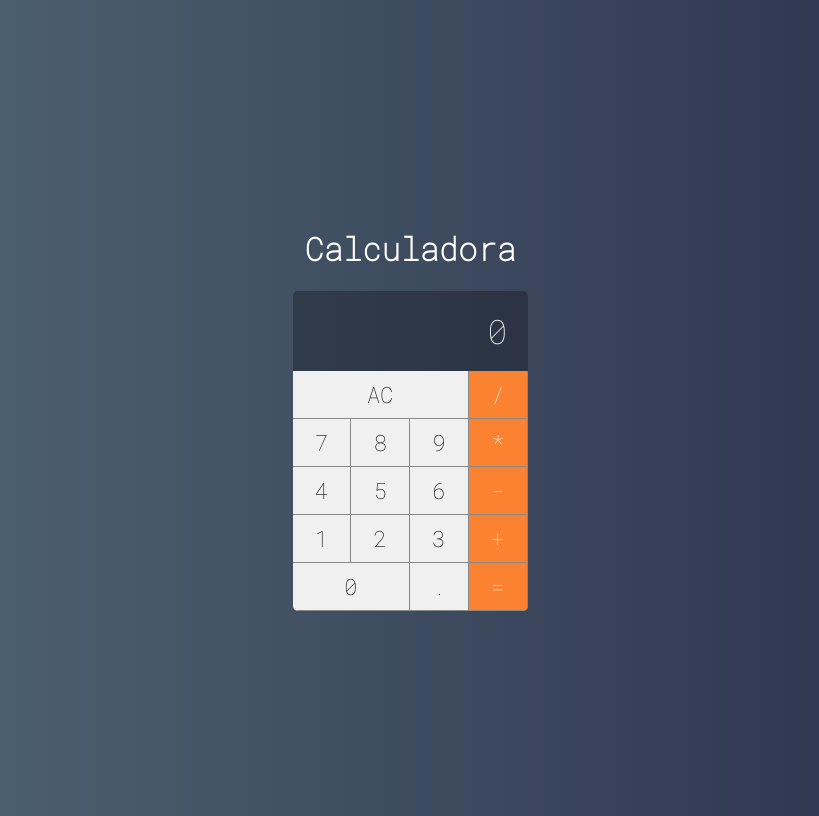
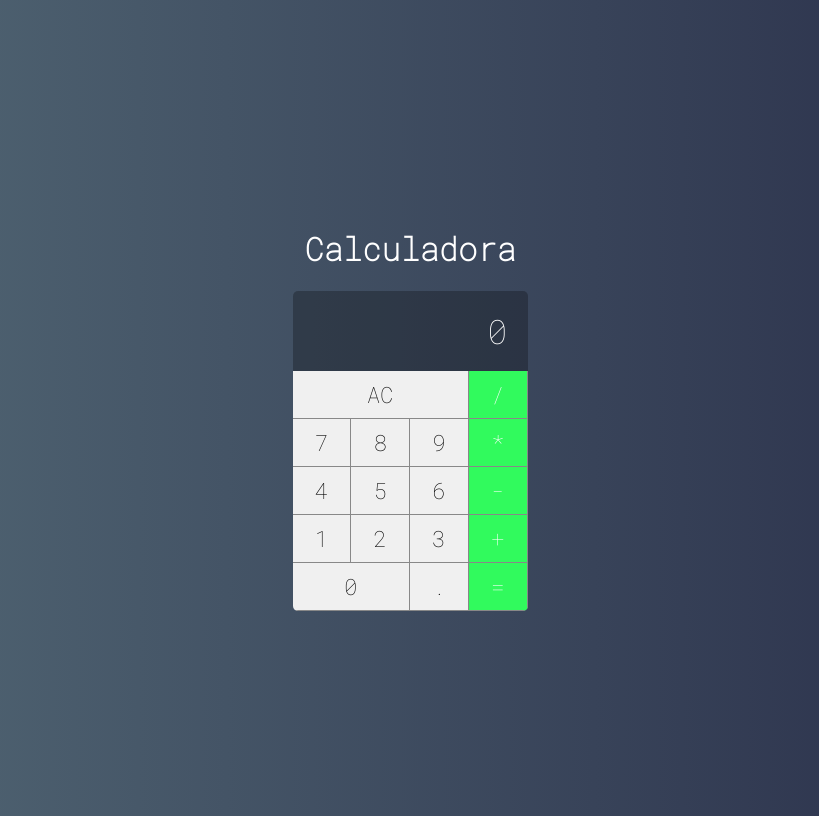
Before and after one commit to AndersonPaulo/Calculadora, a React (Create React App) app: page / in a window 1280 px wide. Shown: the whole page, without its empty margins (230-1049 px from the left). Built offline with nearby package versions, Linux system fonts and the light colour scheme.

Commit message:
mudando as cores do display

```diff
--- a/src/App.css
+++ b/src/App.css
@@ -14,7 +14,7 @@
 }
 
 .App-header {
-  background-color: #282c34;
+  background-color: #121417;
   min-height: 100vh;
   display: flex;
   flex-direction: column;
@@ -25,7 +25,7 @@
 }
 
 .App-link {
-  color: #61dafb;
+  color: #80c6da;
 }
 
 @keyframes App-logo-spin {
--- a/src/components/Button.css
+++ b/src/components/Button.css
@@ -24,10 +24,10 @@
 }
 
 .button.operation{
-    background-color: #fa8231;
+    background-color: #31fa5d;
     color: #fff;
 }
 
 .button.operation:active{
-    background-color: #fa8231cc;
+    background-color: #31fa5d;
 }
```
